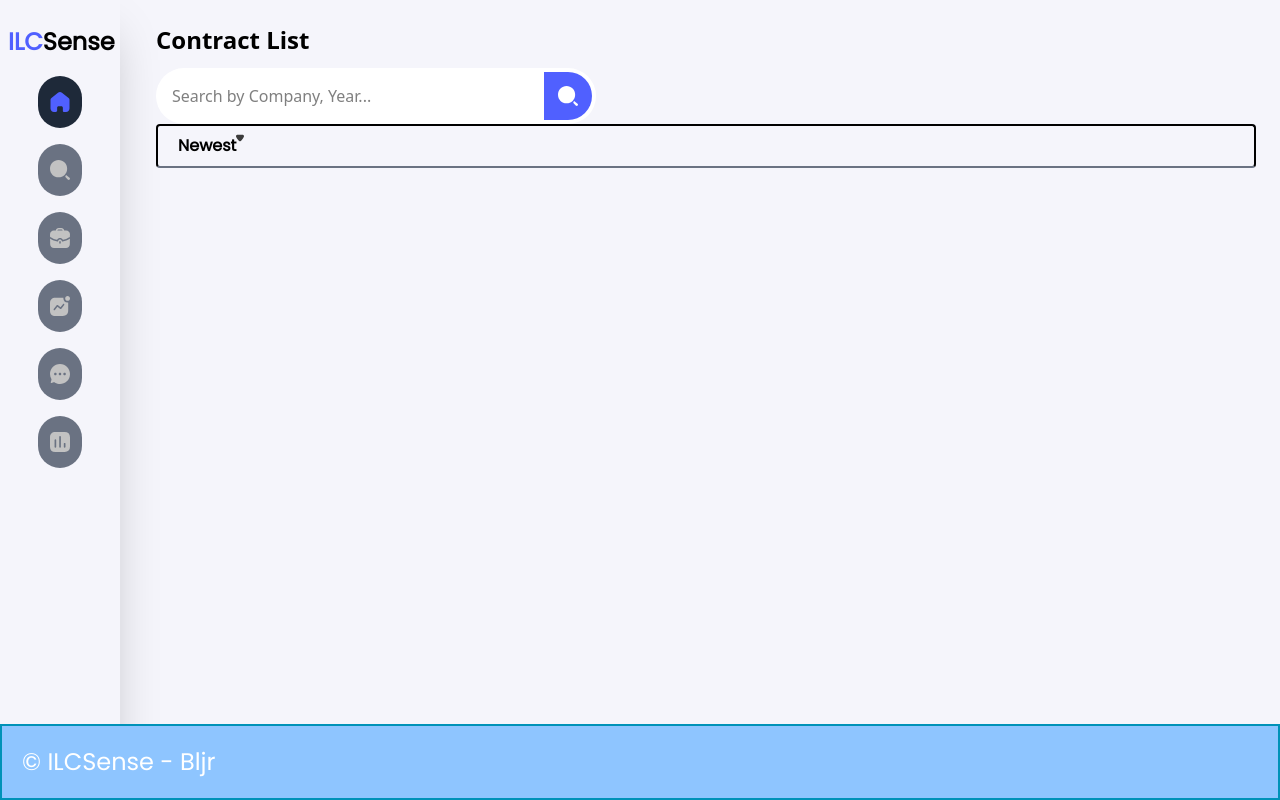
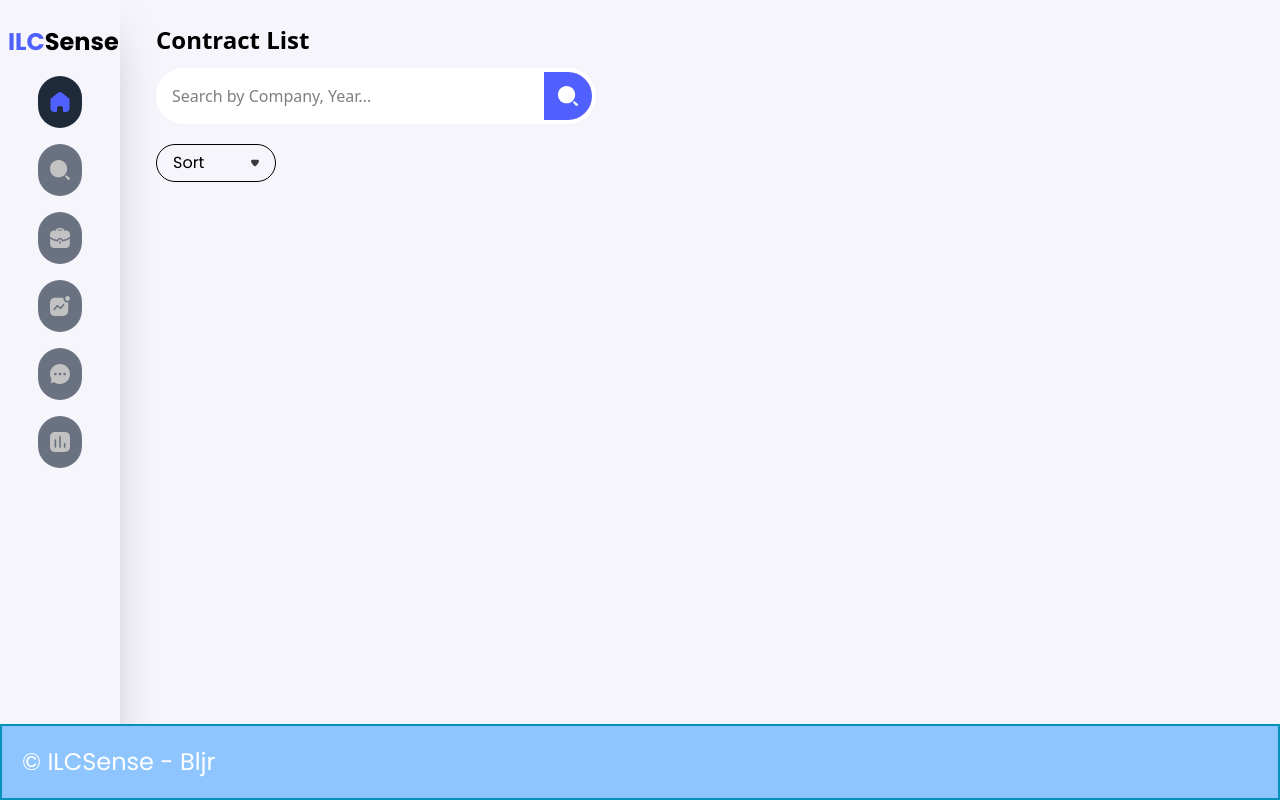
Before and after one commit to alfarabi0642/IFest, a React (Vite) app in the folder frontend/: page /contracts in a window 1280 px wide. Built offline with nearby package versions, Linux system fonts and the light colour scheme.

Commit message:
feat sort

```diff
--- a/frontend/src/Buttons/Sort.jsx
+++ b/frontend/src/Buttons/Sort.jsx
@@ -1,14 +1,33 @@
 import ArrowDown from "../assets/arrow_down.svg?react";
+import { useState } from "react";
+
 
 function Sort(){
+
+    const [isOpen, setIsOpen] = useState(false);
+    function toggleDropdown() {
+        setIsOpen(!isOpen);
+  }
+
     return(
-        <div className="flex justify-betweenborder-solid border-b-gray-500 border-2
-                        rounded py-2 px-5 cursor-pointer font-bold font-poppins">
-            <h1>Newest</h1>
-            <ArrowDown/>
+        <div className="relative select-none" id="dropdownButton">
+            <div onClick={toggleDropdown} className=" flex justify-between border-solid border-black border-1
+                            rounded-full py-1.5 px-4 cursor-pointer font-poppins w-30 items-center mt-5">
+                Sort
+                <ArrowDown/>
+            </div>
+            {isOpen && (
+                <div>
+                    <div id="newest" className=" transition-all hover:bg-primary rounded-full bg-white absolute top-11.5 border-1 w-50 border-gray-400 shadow-md">
+                        <div className="cursor-pointer py-2 px-5 hover:text-white">Newest</div>
+                    </div>
+                    <div id="oldest" className=" transition-all hover:bg-primary rounded-full bg-white absolute top-23 border-1 w-50 border-gray-400 shadow-md">
+                        <div className="cursor-pointer py-2 px-5 hover:text-white">Oldest</div>
+                    </div>
+                </div>
+            )}
         </div>
     );
-
 }
 
 export default Sort
--- a/frontend/src/Sidebar.jsx
+++ b/frontend/src/Sidebar.jsx
@@ -40,7 +40,7 @@ function Sidebar() {
     <div className="fixed top-0 left-0 h-screen w-30
                     flex flex-col shadow-2xl
                     pt-4">
-      <h1 className="p-2 text-center text-[3vh] text-primary font-poppins font-bold">ILC<a className="text-black">Sense</a></h1>
+      <h1 className="p-2 text-center text-[3vh] text-primary font-poppinsbold">ILC<a className="text-black">Sense</a></h1>
       <SidebarIcon
         label="home"
         active={active}
```
